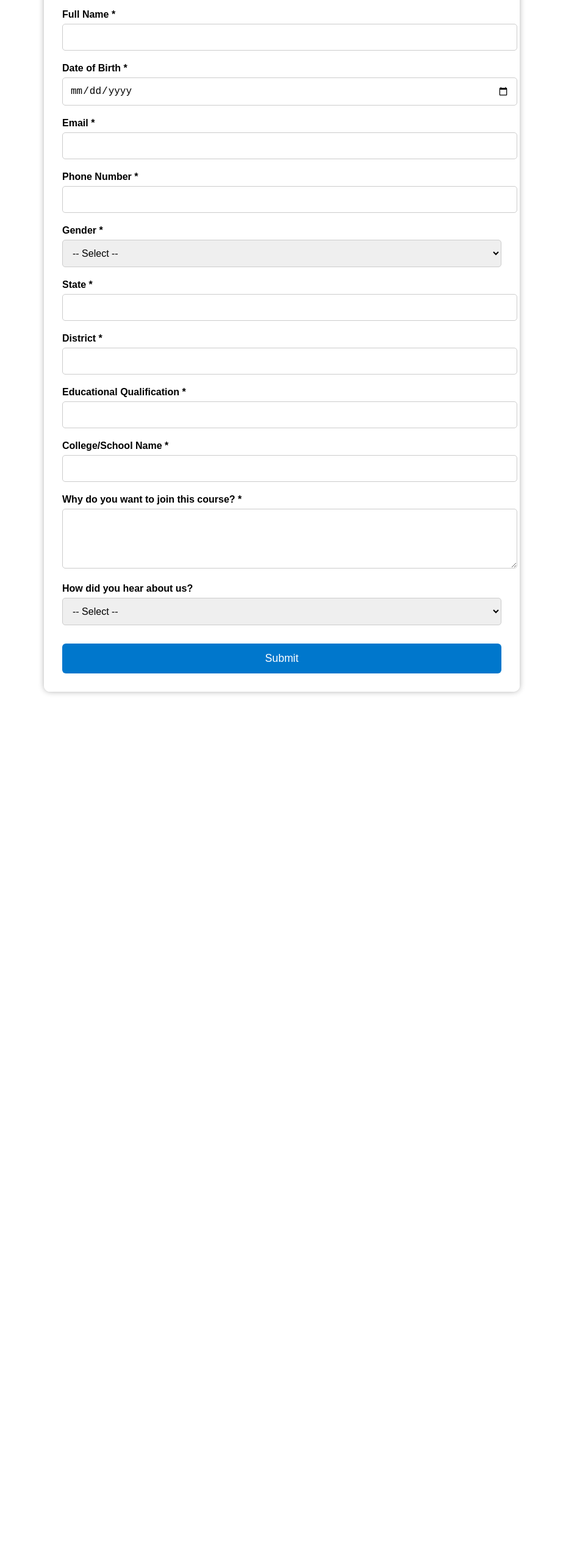
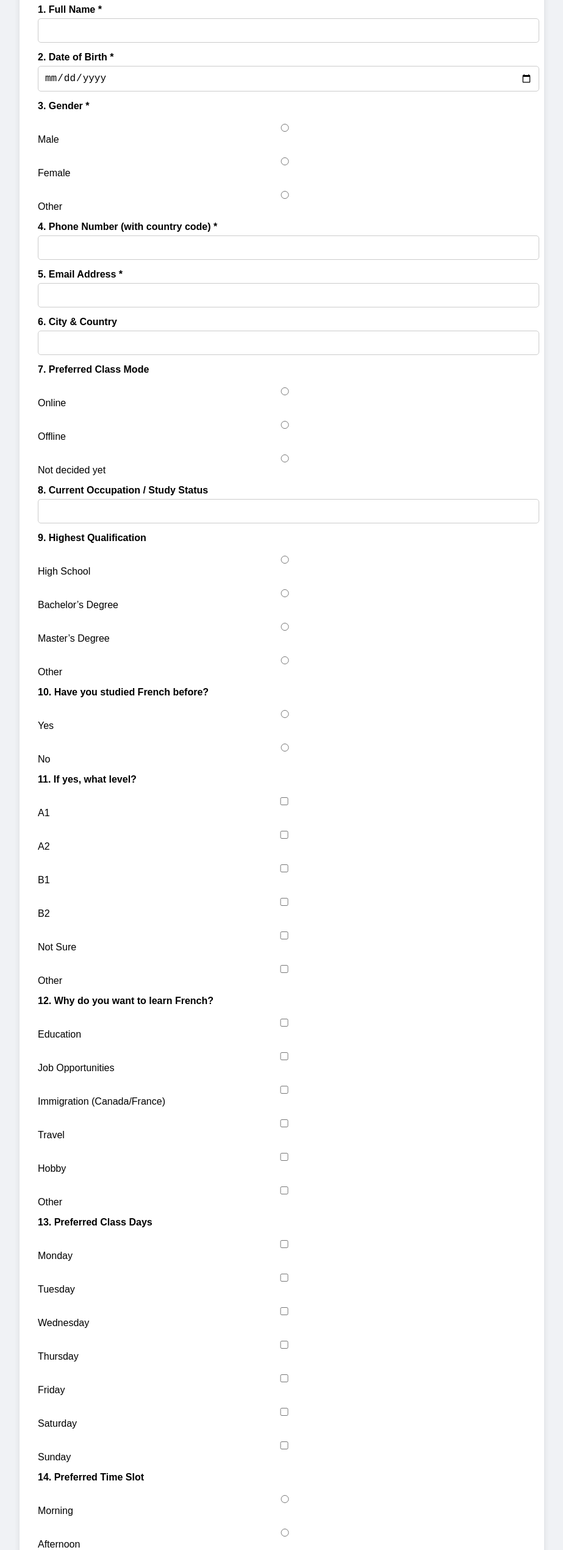
Before and after one commit to NiravSharma01/projectVM, a plain HTML site: page Project{VM}/index.html in a window 1280 px wide. Shown: the part 123-2664 px from the top of the page at 61% size, without its empty margins (178-1101 px from the left). Before the commit the page ends 1277 px from the top, so only its background shows below. Drawn offline with Linux system fonts and the light colour scheme.

Commit message:
Add files via upload

```diff
--- a/Project{VM}/index.html
+++ b/Project{VM}/index.html
@@ -7,50 +7,57 @@
   <style>
     body {
       font-family: Arial, sans-serif;
-      background: url("bg.webp") no-repeat center center fixed;
-      background-size: cover;
+      background: #f0f2f5;
       margin: 0;
       padding: 20px;
     }
 
     .container {
-      max-width: 720px;
-      background: rgba(255, 255, 255, 0.95);
+      max-width: 800px;
+      margin: auto;
+      background: #fff;
       padding: 30px;
-      margin: auto;
-      box-shadow: 0 0 10px rgba(0,0,0,0.3);
       border-radius: 10px;
-      color: #000;
+      box-shadow: 0 0 10px rgba(0,0,0,0.1);
     }
 
     h1 {
       text-align: center;
-      margin-bottom: 30px;
+      color: #0077cc;
     }
 
     label {
       display: block;
-      margin-top: 20px;
+      margin-top: 15px;
       font-weight: bold;
     }
 
     input, select, textarea {
       width: 100%;
-      padding: 12px;
-      margin-top: 6px;
+      padding: 10px;
+      margin-top: 5px;
+      border-radius: 5px;
       border: 1px solid #ccc;
-      border-radius: 5px;
       font-size: 1rem;
     }
 
+    .checkbox-group, .radio-group {
+      margin-top: 5px;
+    }
+
+    .checkbox-group label,
+    .radio-group label {
+      display: block;
+      font-weight: normal;
+    }
+
     button {
-      display: block;
+      margin-top: 25px;
       width: 100%;
-      margin-top: 30px;
       padding: 14px;
-      font-size: 1.1rem;
       background-color: #0077cc;
       color: white;
+      font-size: 1.1rem;
       border: none;
       border-radius: 6px;
       cursor: pointer;
@@ -63,62 +70,170 @@
 </head>
 <body>
   <div class="container">
-    <h1>French Class Registration Form</h1>
-    <form name="french-class-registration" method="POST" data-netlify="true" netlify-honeypot="bot-field">
-      <!-- Netlify honeypot field -->
-      <input type="hidden" name="form-name" value="french-class-registration">
-      <p style="display:none">
-        <label>Don’t fill this out if you're human: <input name="bot-field" /></label>
-      </p>
+    <h1>French Class Registration</h1>
+    <form id="whatsappForm">
 
-      <!-- Form fields -->
-      <label for="fullname">Full Name *</label>
-      <input type="text" name="Full Name" id="fullname" required>
+      <label>1. Full Name *</label>
+      <input type="text" id="name" required>
 
-      <label for="dob">Date of Birth *</label>
-      <input type="date" name="Date of Birth" id="dob" required>
+      <label>2. Date of Birth *</label>
+      <input type="date" id="dob" required>
 
-      <label for="email">Email *</label>
-      <input type="email" name="Email" id="email" required>
+      <label>3. Gender *</label>
+      <div class="radio-group">
+        <label><input type="radio" name="gender" value="Male" required> Male</label>
+        <label><input type="radio" name="gender" value="Female"> Female</label>
+        <label><input type="radio" name="gender" value="Other"> Other</label>
+      </div>
 
-      <label for="phone">Phone Number *</label>
-      <input type="tel" name="Phone" id="phone" required>
+      <label>4. Phone Number (with country code) *</label>
+      <input type="tel" id="phone" required>
 
-      <label for="gender">Gender *</label>
-      <select name="Gender" id="gender" required>
-        <option value="">-- Select --</option>
-        <option value="Female">Female</option>
-        <option value="Male">Male</option>
-        <option value="Other">Other</option>
-      </select>
+      <label>5. Email Address *</label>
+      <input type="email" id="email" required>
 
-      <label for="state">State *</label>
-      <input type="text" name="State" id="state" required>
+      <label>6. City & Country</label>
+      <input type="text" id="cityCountry">
 
-      <label for="district">District *</label>
-      <input type="text" name="District" id="district" required>
+      <label>7. Preferred Class Mode</label>
+      <div class="radio-group">
+        <label><input type="radio" name="mode" value="Online"> Online</label>
+        <label><input type="radio" name="mode" value="Offline"> Offline</label>
+        <label><input type="radio" name="mode" value="Not decided"> Not decided yet</label>
+      </div>
 
-      <label for="qualification">Educational Qualification *</label>
-      <input type="text" name="Qualification" id="qualification" required>
+      <label>8. Current Occupation / Study Status</label>
+      <input type="text" id="occupation">
 
-      <label for="college">College/School Name *</label>
-      <input type="text" name="College" id="college" required>
+      <label>9. Highest Qualification</label>
+      <div class="radio-group">
+        <label><input type="radio" name="qualification" value="High School"> High School</label>
+        <label><input type="radio" name="qualification" value="Bachelor’s Degree"> Bachelor’s Degree</label>
+        <label><input type="radio" name="qualification" value="Master’s Degree"> Master’s Degree</label>
+        <label><input type="radio" name="qualification" value="Other"> Other</label>
+      </div>
 
-      <label for="why">Why do you want to join this course? *</label>
-      <textarea name="Reason" id="why" rows="4" required></textarea>
+      <label>10. Have you studied French before?</label>
+      <div class="radio-group">
+        <label><input type="radio" name="studied" value="Yes"> Yes</label>
+        <label><input type="radio" name="studied" value="No"> No</label>
+      </div>
 
-      <label for="heard">How did you hear about us?</label>
-      <select name="Reference Source" id="heard">
-        <option value="">-- Select --</option>
-        <option value="WhatsApp">WhatsApp</option>
-        <option value="Facebook">Facebook</option>
-        <option value="Instagram">Instagram</option>
-        <option value="Friend/Family">Friend/Family</option>
-        <option value="Other">Other</option>
-      </select>
+      <label>11. If yes, what level?</label>
+      <div class="checkbox-group">
+        <label><input type="checkbox" value="A1"> A1</label>
+        <label><input type="checkbox" value="A2"> A2</label>
+        <label><input type="checkbox" value="B1"> B1</label>
+        <label><input type="checkbox" value="B2"> B2</label>
+        <label><input type="checkbox" value="Not Sure"> Not Sure</label>
+        <label><input type="checkbox" value="Other"> Other</label>
+      </div>
 
-      <button type="submit">Submit</button>
+      <label>12. Why do you want to learn French?</label>
+      <div class="checkbox-group">
+        <label><input type="checkbox" value="Education"> Education</label>
+        <label><input type="checkbox" value="Job Opportunities"> Job Opportunities</label>
+        <label><input type="checkbox" value="Immigration"> Immigration (Canada/France)</label>
+        <label><input type="checkbox" value="Travel"> Travel</label>
+        <label><input type="checkbox" value="Hobby"> Hobby</label>
+        <label><input type="checkbox" value="Other"> Other</label>
+      </div>
+
+      <label>13. Preferred Class Days</label>
+      <div class="checkbox-group">
+        <label><input type="checkbox" value="Monday"> Monday</label>
+        <label><input type="checkbox" value="Tuesday"> Tuesday</label>
+        <label><input type="checkbox" value="Wednesday"> Wednesday</label>
+        <label><input type="checkbox" value="Thursday"> Thursday</label>
+        <label><input type="checkbox" value="Friday"> Friday</label>
+        <label><input type="checkbox" value="Saturday"> Saturday</label>
+        <label><input type="checkbox" value="Sunday"> Sunday</label>
+      </div>
+
+      <label>14. Preferred Time Slot</label>
+      <div class="radio-group">
+        <label><input type="radio" name="time" value="Morning"> Morning</label>
+        <label><input type="radio" name="time" value="Afternoon"> Afternoon</label>
+        <label><input type="radio" name="time" value="Evening"> Evening</label>
+        <label><input type="radio" name="time" value="Flexible"> Flexible</label>
+      </div>
+
+      <label>15. Preferred Teaching Language</label>
+      <div class="radio-group">
+        <label><input type="radio" name="language" value="English"> English</label>
+        <label><input type="radio" name="language" value="Hindi"> Hindi</label>
+        <label><input type="radio" name="language" value="Both"> Both</label>
+      </div>
+
+      <label>16. Do you have any prior certifications in French?</label>
+      <input type="text" id="certification">
+
+      <label>17. Any special learning needs or expectations?</label>
+      <textarea id="expectations" rows="3"></textarea>
+
+      <label>18. How did you hear about this class?</label>
+      <div class="radio-group">
+        <label><input type="radio" name="ref" value="Instagram"> Instagram</label>
+        <label><input type="radio" name="ref" value="WhatsApp"> WhatsApp</label>
+        <label><input type="radio" name="ref" value="Friend"> Friend</label>
+        <label><input type="radio" name="ref" value="Google"> Google</label>
+        <label><input type="radio" name="ref" value="Other"> Other</label>
+      </div>
+
+      <button type="submit">Submit via WhatsApp</button>
     </form>
   </div>
+
+  <script>
+    document.getElementById('whatsappForm').addEventListener('submit', function(e) {
+      e.preventDefault();
+
+      const name = document.getElementById('name').value;
+      const dob = document.getElementById('dob').value;
+      const phone = document.getElementById('phone').value;
+      const email = document.getElementById('email').value;
+      const cityCountry = document.getElementById('cityCountry').value;
+      const occupation = document.getElementById('occupation').value;
+      const certification = document.getElementById('certification').value;
+      const expectations = document.getElementById('expectations').value;
+
+      const gender = document.querySelector('input[name="gender"]:checked')?.value || "";
+      const mode = document.querySelector('input[name="mode"]:checked')?.value || "";
+      const qualification = document.querySelector('input[name="qualification"]:checked')?.value || "";
+      const studied = document.querySelector('input[name="studied"]:checked')?.value || "";
+      const time = document.querySelector('input[name="time"]:checked')?.value || "";
+      const language = document.querySelector('input[name="language"]:checked')?.value || "";
+      const ref = document.querySelector('input[name="ref"]:checked')?.value || "";
+
+      const level = Array.from(document.querySelectorAll('.checkbox-group:nth-of-type(2) input:checked')).map(el => el.value).join(", ");
+      const reasons = Array.from(document.querySelectorAll('.checkbox-group:nth-of-type(3) input:checked')).map(el => el.value).join(", ");
+      const days = Array.from(document.querySelectorAll('.checkbox-group:nth-of-type(4) input:checked')).map(el => el.value).join(", ");
+
+      const message =
+`French Class Registration:
+Name: ${name}
+DOB: ${dob}
+Gender: ${gender}
+Phone: ${phone}
+Email: ${email}
+City & Country: ${cityCountry}
+Class Mode: ${mode}
+Occupation: ${occupation}
+Qualification: ${qualification}
+Studied French Before: ${studied}
+Level (if yes): ${level}
+Reasons for Learning: ${reasons}
+Preferred Days: ${days}
+Time Slot: ${time}
+Teaching Language: ${language}
+Certifications: ${certification}
+Expectations: ${expectations}
+Heard via: ${ref}`;
+
+      const whatsappNumber = "91 8146540929"; // Replace with your number
+      const url = `https://wa.me/${whatsappNumber}?text=${encodeURIComponent(message)}`;
+      window.open(url, '_blank');
+    });
+  </script>
 </body>
 </html>
```
